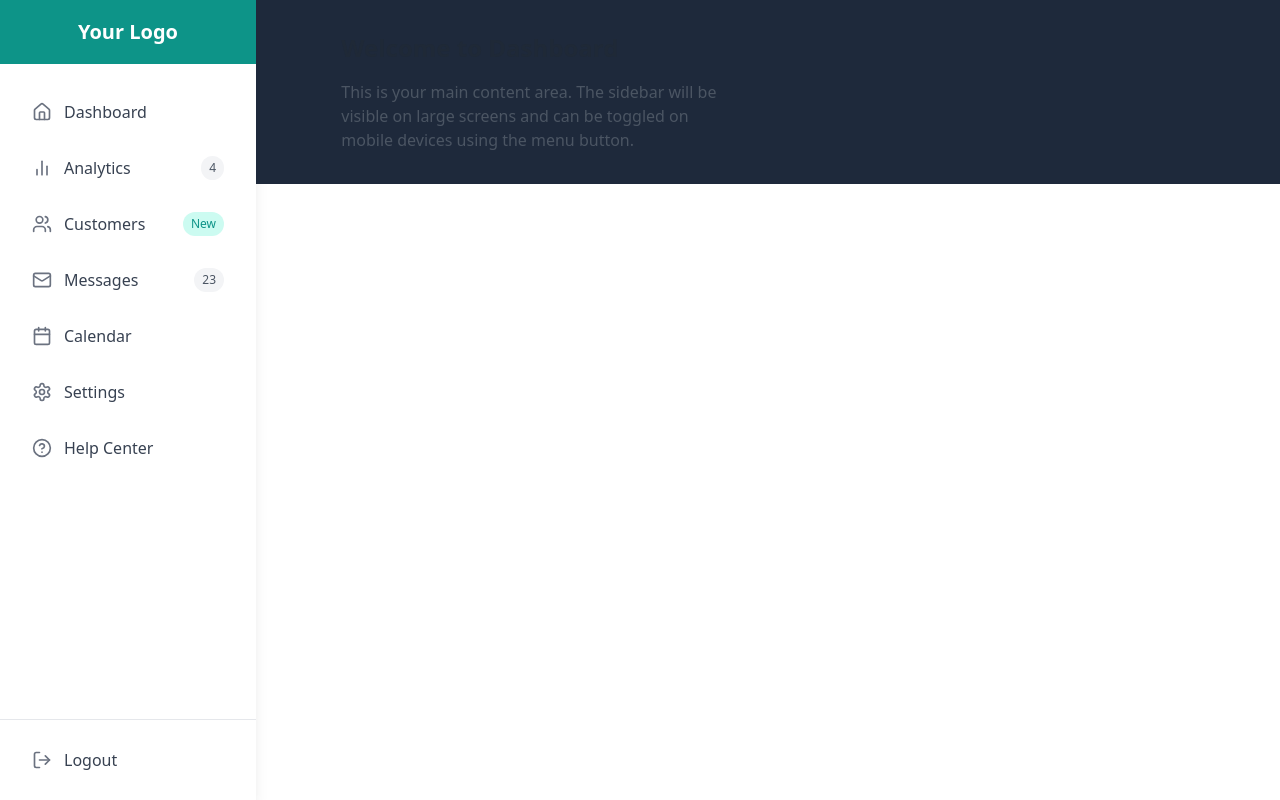
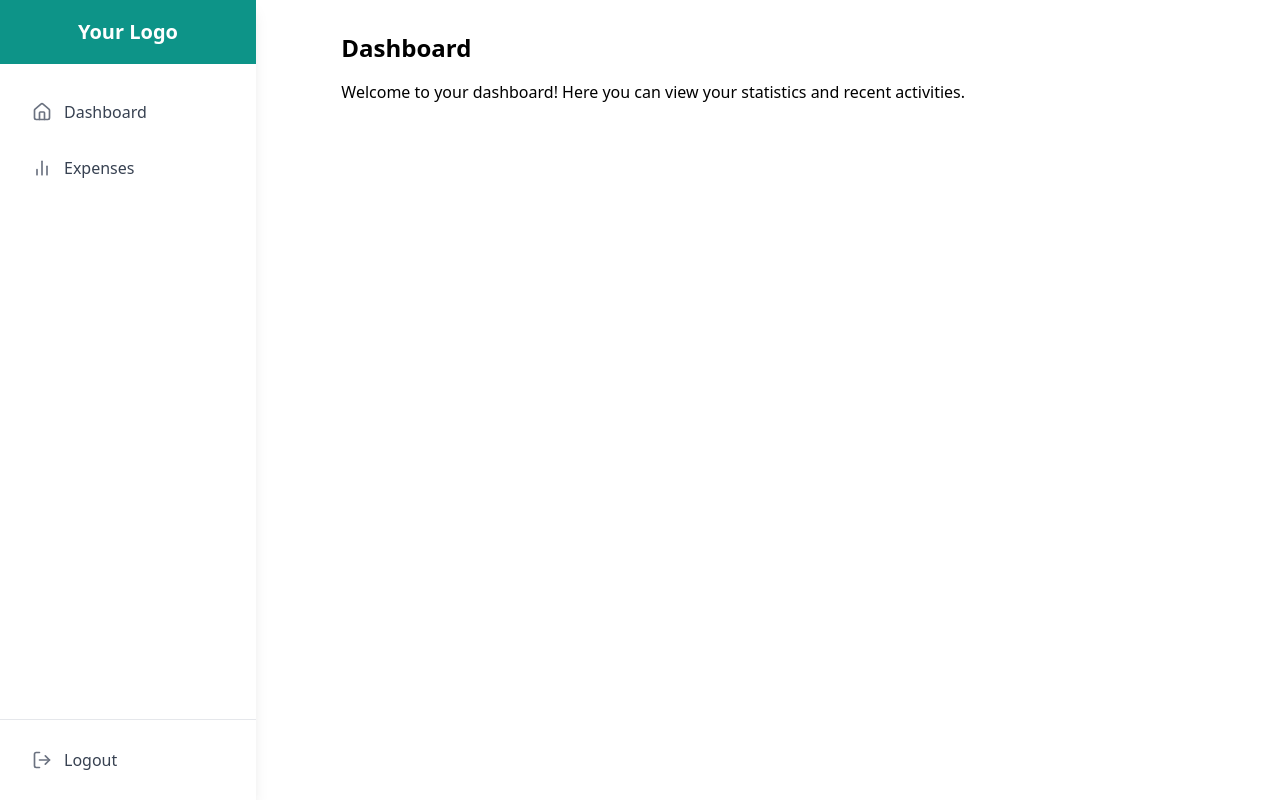
Before and after one commit to IAP-Intake-01/personal-expense-tracker-web-Shanilka, a React (Vite) app: page /register in a window 1280 px wide. Shown: the top 800 px of the page. Built offline with nearby package versions, Linux system fonts and the light colour scheme.

Commit message:
update side bar and render main area content

```diff
--- a/src/App.jsx
+++ b/src/App.jsx
@@ -3,6 +3,8 @@ import LoginPage from './pages/loginPage/LoginPage';
 import RegisterPage from './pages/registerPage/RegisterPage';
 import './index.css';  // Import Tailwind here
 import SideBar from "./common/sideBar/SideBar.jsx";
+import DashboardPage from "./pages/dashboardPage/DashboardPage.jsx";
+import ExpensesPage from "./pages/expensesPage/ExpensesPage.jsx";
 
 
 function App() {
@@ -15,7 +17,14 @@ function App() {
     //     <Route path="/register" element={<RegisterPage />} />
     //   </Routes>
     // </Router>
-    <SideBar />
+    <Router>
+      <SideBar />
+      <Routes>
+        <Route path="/dashboard" element={<DashboardPage />} />
+        <Route path="/expenses" element={<ExpensesPage />} />
+        {/* Add additional routes as needed */}
+      </Routes>
+    </Router>
   )
 }
 
--- a/src/common/sideBar/SideBar.jsx
+++ b/src/common/sideBar/SideBar.jsx
@@ -1,35 +1,21 @@
-// Sidebar.js
 import React, { useState } from 'react';
 import {
     Home,
-    Users,
-    Settings,
-    HelpCircle,
+    BarChart2,
     LogOut,
     Menu,
-    X,
-    BarChart2,
-    Mail,
-    Calendar
+    X
 } from 'lucide-react';
 import { Link, Route, Routes } from 'react-router-dom';
-import { FiMenu, FiX } from 'react-icons/fi';
+import route from '../../routes/route';
 import DashboardPage from '../../pages/dashboardPage/DashboardPage';
-import ExpensesPage from '../../pages/expensesPage/ExpensesPage';
-import route from '../../routes/route';
 
 function SideBar() {
-
     const [isOpen, setIsOpen] = useState(false);
 
     const menuItems = [
-        { title: 'Dashboard', icon: <Home size={20} />, badge: null },
-        { title: 'Analytics', icon: <BarChart2 size={20} />, badge: '4' },
-        { title: 'Customers', icon: <Users size={20} />, badge: 'New' },
-        { title: 'Messages', icon: <Mail size={20} />, badge: '23' },
-        { title: 'Calendar', icon: <Calendar size={20} />, badge: null },
-        { title: 'Settings', icon: <Settings size={20} />, badge: null },
-        { title: 'Help Center', icon: <HelpCircle size={20} />, badge: null },
+        { title: 'Dashboard', icon: <Home size={20} />, path: '/dashboard' },
+        { title: 'Expenses', icon: <BarChart2 size={20} />, path: '/expenses' },
     ];
 
     return (
@@ -51,12 +37,7 @@ function SideBar() {
             )}
 
             {/* Sidebar */}
-            <div className={`
-          fixed top-0 left-0 h-full bg-white w-64 shadow-lg z-50
-          transform transition-transform duration-300 ease-in-out
-          lg:translate-x-0 lg:static lg:h-screen
-          ${isOpen ? 'translate-x-0' : '-translate-x-full'}
-        `}>
+            <div className={`fixed top-0 left-0 h-full bg-white w-64 shadow-lg z-50 transform transition-transform duration-300 ease-in-out lg:translate-x-0 lg:static lg:h-screen ${isOpen ? 'translate-x-0' : '-translate-x-full'}`}>
                 {/* Logo Section */}
                 <div className="flex items-center justify-center h-16 bg-teal-600">
                     <h1 className="text-white text-xl font-bold">Your Logo</h1>
@@ -66,9 +47,9 @@ function SideBar() {
                 <nav className="mt-6 px-4">
                     <div className="space-y-2">
                         {menuItems.map((item, index) => (
-                            <a
+                            <Link
                                 key={index}
-                                href="#"
+                                to={item.path}
                                 className="flex items-center justify-between px-4 py-3 text-gray-700 hover:bg-teal-50 rounded-lg transition-colors duration-200 group"
                             >
                                 <div className="flex items-center">
@@ -79,25 +60,15 @@ function SideBar() {
                                         {item.title}
                                     </span>
                                 </div>
-                                {item.badge && (
-                                    <span className={`
-                      px-2 py-1 text-xs rounded-full
-                      ${item.badge === 'New'
-                                            ? 'bg-teal-100 text-teal-600'
-                                            : 'bg-gray-100 text-gray-600'}
-                    `}>
-                                        {item.badge}
-                                    </span>
-                                )}
-                            </a>
+                            </Link>
                         ))}
                     </div>
                 </nav>
 
                 {/* Bottom Section */}
                 <div className="absolute bottom-0 w-full p-4 border-t">
-                    <a
-                        href="#"
+                    <Link
+                        to="/logout"
                         className="flex items-center px-4 py-3 text-gray-700 hover:bg-teal-50 rounded-lg transition-colors duration-200 group"
                     >
                         <span className="text-gray-500 group-hover:text-teal-600">
@@ -106,23 +77,23 @@ function SideBar() {
                         <span className="ml-3 font-medium group-hover:text-teal-600">
                             Logout
                         </span>
-                    </a>
-
-                </div>
-
-            </div>
-            {/* Main Content Area */}
-            <div className="lg:ml-64 p-8 absolute top-0 bg-slate-800 w-10/12">
-                <div className="max-w-4xl mx-auto w-full">
-                    <h2 className="text-2xl font-bold text-gray-800 mb-4">Welcome to Dashboard</h2>
-                    <p className="text-gray-600 w-96">
-                        This is your main content area. The sidebar will be visible on large screens
-                        and can be toggled on mobile devices using the menu button.
-                    </p>
+                    </Link>
                 </div>
             </div>
 
-
+            {/* Main Content Area */}
+            <div className="lg:ml-64 p-8 absolute top-0 left-0 w-10/12 h-full">
+                <div className="max-w-4xl mx-auto w-full">
+                    <Routes>
+                        <Route path='*' element={<DashboardPage />} />
+                        {
+                            route.map((val) => (
+                                <Route path={val.path} element={val.element} key={val.key} />
+                            ))
+                        }
+                    </Routes>
+                </div>
+            </div>
         </div>
     );
 }
```
